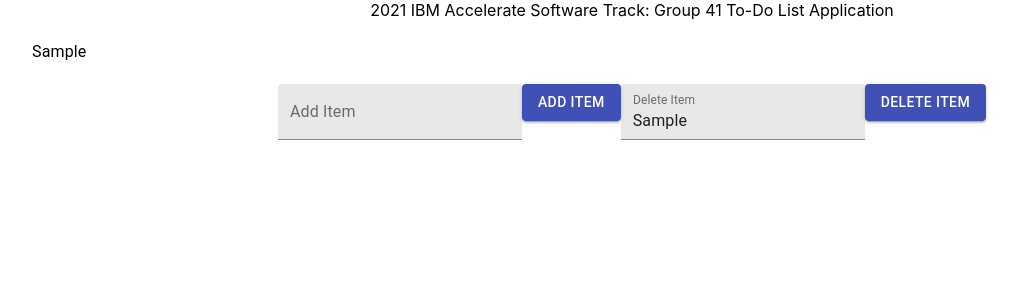
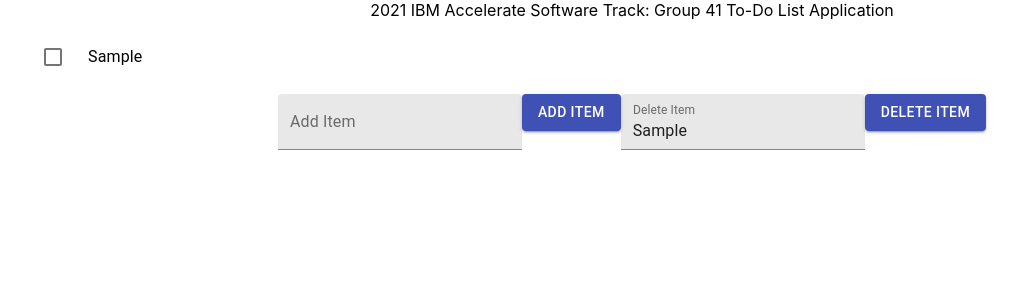
Before and after one commit to 2021-IBM-Accelerate-SW-Track/lab-1-team-41, a React (Create React App) app: page / in a window 1280 px wide. Both pictures are taken after typing "Sample", "Sample" into the empty fields and a click on the button "ADD ITEM". Shown: the top 300 px of the page, without its empty margins (8-1026 px from the left). Built offline with nearby package versions, Linux system fonts and the light colour scheme.

Commit message:
MUI: - added checkbox to TodoListItem component - added a bool prop to the TodoListItem indicating it's completion.

```diff
--- a/src/component/todoList/todoList.js
+++ b/src/component/todoList/todoList.js
@@ -11,7 +11,14 @@
     //the delete button and everything can be removed by whoever is doing that issue
 
     let listItems = todolist.map( (todoitem, index) =>
-        <TodoListItem keyVal={index} title={todoitem.title} dateAdded={todoitem.dateAdded} timeAdded={todoitem.timeAdded} dateDue={todoitem.dateDue}/>
+        <TodoListItem
+            keyVal={index}
+            title={todoitem.title}
+            dateAdded={todoitem.dateAdded}
+            timeAdded={todoitem.timeAdded}
+            dateDue={todoitem.dateDue}
+            completed={todoitem.completed}
+        />
     )
 
     function addItem() {
@@ -21,6 +28,7 @@
             dateAdded: "",
             timeAdded: "",
             dateDue: "",
+            completed: false
         })
         //date and time variables can be changed from strings by whoever is doing that issue
         setTodolist(templist);
--- a/src/component/todoListItem/todoListItem.js
+++ b/src/component/todoListItem/todoListItem.js
@@ -1,10 +1,17 @@
 import React from 'react';
 import ListItem from '@material-ui/core/ListItem';
 import ListItemText from '@material-ui/core/ListItemText';
+import { Checkbox, ListItemIcon } from '@material-ui/core';
 
 function TodoListItem(props) {
     return (
         <ListItem key={props.keyVal}>
+            <ListItemIcon>
+                <Checkbox
+                    color="primary"
+                    checked={props.completed}
+                />
+            </ListItemIcon>
             <ListItemText primary={props.title}/>
         </ListItem>
     );
```
